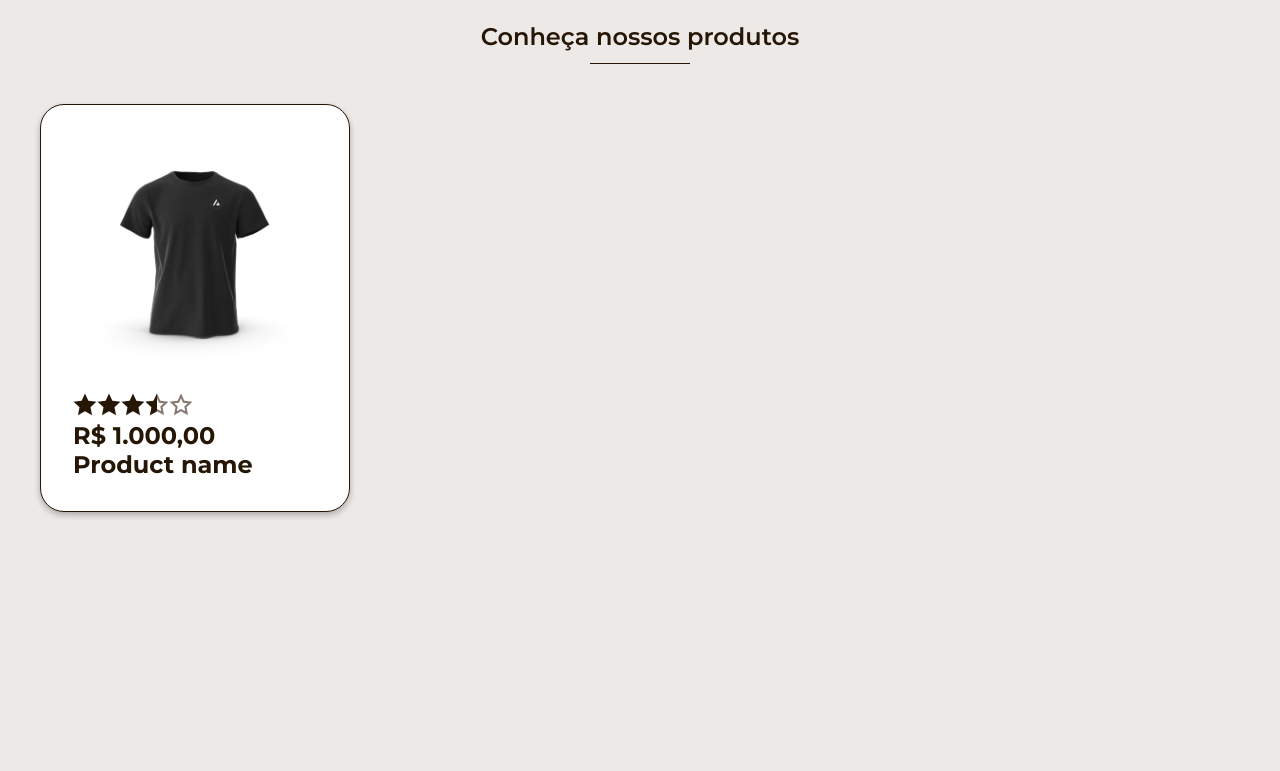
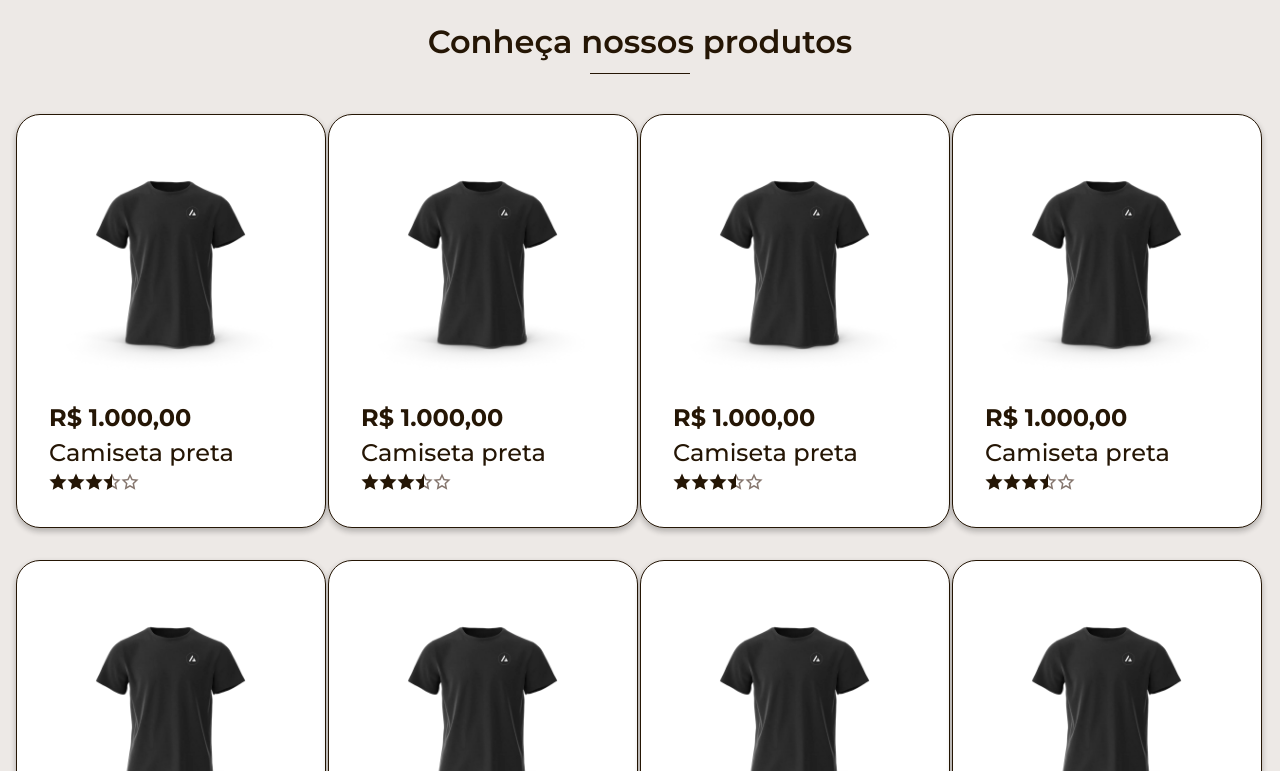
Before and after one commit to gabrielcasag/mengalvio-store, a Next.js app: page / in a window 1280 px wide. Shown: the part 489-1260 px from the top of the page. Before the commit the page ends 1041 px from the top, so only its background shows below. Built offline with nearby package versions, Linux system fonts and the light colour scheme.

Commit message:
🎨 rename Card to ProductCard and Rating to IconRating

```diff
--- a/src/components/Card/index.tsx
+++ /dev/null
@@ -1,65 +0,0 @@
-import Image from 'next/image'
-import Link from 'next/link'
-import React from 'react'
-
-import * as S from './styles'
-
-import img from '@/assets/product.png'
-import { Product } from '@/types/product'
-import Rating from '../Rating'
-
-const Card = () => {
-  const product: Product = {
-    id: '1234',
-    name: 'Product name',
-    description: 'Product description',
-    rating: 3.5,
-    images: [
-      {
-        url: '/assets/product.png',
-        altText: 'Shirt',
-        width: 1000,
-        height: 1000,
-      },
-    ],
-    price: {
-      value: 1000.0,
-      currencyCode: 'BRL',
-    },
-    slug: 'product-name',
-  }
-
-  return (
-    <Link href="#" passHref>
-      <S.Card>
-        <S.ImageWrapper id="cardImage">
-          <Image
-            alt={product.images[0].altText}
-            className="productImage"
-            src={product.images[0].url}
-            layout="intrinsic"
-            height={256}
-            width={256}
-          />
-        </S.ImageWrapper>
-
-        <S.ProductInfoWrapper>
-          <Rating precision={0.5} actualRate={product.rating} />
-          <h1>
-            {new Intl.NumberFormat('pt-BR', {
-              style: 'currency',
-              currency: product.price.currencyCode,
-            }).format(product.price.value)}
-          </h1>
-          <h2>{product.name}</h2>
-        </S.ProductInfoWrapper>
-
-        {/* <S.IconWrraper>
-          <RiArrowRightLine />
-        </S.IconWrraper> */}
-      </S.Card>
-    </Link>
-  )
-}
-
-export default Card
--- a/src/components/Card/styles.ts
+++ /dev/null
@@ -1,53 +0,0 @@
-import styled from 'styled-components'
-
-export const Card = styled.a`
-  margin: 40px;
-
-  background-color: ${({ theme }) => theme.colors.white};
-  border: 1px solid ${({ theme }) => theme.colors.brown};
-  display: flex;
-  flex-direction: column;
-  width: 100%;
-  height: 100%;
-  max-height: 448px;
-  max-width: 310px;
-  border-radius: 24px;
-
-  padding: 1rem;
-
-  cursor: pointer;
-
-  transition: all 0.3s ease;
-
-  box-shadow: rgba(0, 0, 0, 0.1) 0px 3px 6px, rgba(0, 0, 0, 0.18) 0px 3px 6px;
-
-  &:hover {
-    box-shadow: rgba(0, 0, 0, 0.15) 0px 10px 20px,
-      rgba(0, 0, 0, 0.2) 0px 6px 6px;
-
-    .productImage {
-      transform: scale(1.12);
-    }
-  }
-`
-export const ImageWrapper = styled.div`
-  transition: transform 0.3s ease;
-  border-radius: 24px;
-  width: 100%;
-  display: flex;
-  align-items: center;
-  justify-content: center;
-  overflow: hidden;
-
-  .productImage {
-    transition: transform 0.3s;
-  }
-`
-export const ProductInfoWrapper = styled.div`
-  color: ${({ theme }) => theme.colors.brown};
-  /* background: ${({ theme }) => theme.colors.beige}; */
-  padding: 1rem;
-  border-radius: 0 0 24px 24px;
-`
-
-export const IconWrraper = styled.div``
--- a/src/components/Rating/index.tsx
+++ b/src/components/IconRating/index.tsx
@@ -1,6 +1,6 @@
-import React, { useState, useRef, MouseEventHandler } from 'react'
+import React, { useState, useRef } from 'react'
 
-import { RiStarLine, RiStarHalfFill, RiStarFill } from 'react-icons/ri'
+import { RiStarLine, RiStarFill } from 'react-icons/ri'
 
 interface DivProps {
   [key: string]: any
--- /dev/null
+++ b/src/components/ProductCard/index.tsx
@@ -0,0 +1,74 @@
+import Image from 'next/image'
+import Link from 'next/link'
+import React, { useState } from 'react'
+
+import IconRating from '@/components/IconRating'
+import { Product } from '@/types/product'
+
+import * as S from './styles'
+import { RiArrowRightLine } from 'react-icons/ri'
+
+const product: Product = {
+  id: '1234',
+  name: 'Camiseta preta',
+  description: 'Camiseta de algodão 100% algodão',
+  rating: 3.5,
+  images: [
+    {
+      url: '/assets/product.png',
+      altText: 'Shirt',
+      width: 1000,
+      height: 1000,
+    },
+  ],
+  price: {
+    value: 1000.0,
+    currencyCode: 'BRL',
+  },
+  slug: 'product-name',
+}
+
+const ProductCard = () => {
+  const [isCardHovered, setIsCardHovered] = useState(false)
+
+  return (
+    <Link href="#" passHref>
+      <S.Card
+        onMouseEnter={() => setIsCardHovered(true)}
+        onMouseLeave={() => setIsCardHovered(false)}
+      >
+        <S.ImageWrapper id="cardImage">
+          <Image
+            alt={product.images[0].altText}
+            className="productImage"
+            src={product.images[0].url}
+            layout="intrinsic"
+            height={256}
+            width={256}
+          />
+        </S.ImageWrapper>
+
+        <S.ProductInfoWrapper>
+          <h1>
+            {new Intl.NumberFormat('pt-BR', {
+              style: 'currency',
+              currency: product.price.currencyCode,
+            }).format(product.price.value)}
+          </h1>
+          <h2>{product.name}</h2>
+          <IconRating
+            precision={0.5}
+            actualRate={product.rating}
+            iconSize={18}
+          />
+        </S.ProductInfoWrapper>
+
+        <S.IconWrraper isCardHovered={isCardHovered}>
+          <RiArrowRightLine />
+        </S.IconWrraper>
+      </S.Card>
+    </Link>
+  )
+}
+
+export default ProductCard
--- /dev/null
+++ b/src/components/ProductCard/styles.ts
@@ -0,0 +1,86 @@
+import styled, { css } from 'styled-components'
+
+export const Card = styled.a`
+  background-color: ${({ theme }) => theme.colors.white};
+  border: 1px solid ${({ theme }) => theme.colors.brown};
+  display: flex;
+  flex-direction: column;
+  width: 100%;
+  height: 100%;
+  max-height: 448px;
+  max-width: 310px;
+  border-radius: 24px;
+  position: relative;
+  overflow: hidden;
+
+  padding: 1rem;
+
+  cursor: pointer;
+
+  transition: all 0.3s ease;
+
+  box-shadow: rgba(0, 0, 0, 0.1) 0px 3px 6px, rgba(0, 0, 0, 0.18) 0px 3px 6px;
+
+  &:hover {
+    box-shadow: rgba(0, 0, 0, 0.15) 0px 10px 20px,
+      rgba(0, 0, 0, 0.2) 0px 6px 6px;
+
+    .productImage {
+      transform: scale(1.12);
+    }
+  }
+`
+export const ImageWrapper = styled.div`
+  transition: transform 0.3s ease;
+  border-radius: 24px;
+  width: 100%;
+  display: flex;
+  align-items: center;
+  justify-content: center;
+  overflow: hidden;
+
+  .productImage {
+    transition: transform 0.3s;
+  }
+`
+export const ProductInfoWrapper = styled.div`
+  color: ${({ theme }) => theme.colors.brown};
+  /* background: ${({ theme }) => theme.colors.beige}; */
+  padding: 1rem;
+  border-radius: 0 0 24px 24px;
+  display: flex;
+  flex-direction: column;
+  row-gap: 0.4rem;
+
+  > h2 {
+    font-weight: 500;
+  }
+`
+
+interface IconWrapperProps {
+  isCardHovered: boolean
+}
+
+export const IconWrraper = styled.div<IconWrapperProps>`
+  position: absolute;
+  bottom: 1rem;
+  right: 1rem;
+
+  background-color: ${({ theme }) => theme.colors.choco};
+  color: white;
+  padding: 1rem;
+  border-radius: 100%;
+
+  display: flex;
+  align-items: center;
+  justify-content: center;
+
+  transform: translateY(300%);
+  transition: transform 0.3s;
+
+  ${({ isCardHovered }) =>
+    isCardHovered &&
+    css`
+      transform: translateY(0);
+    `}
+`
--- a/src/pages/index.tsx
+++ b/src/pages/index.tsx
@@ -6,7 +6,7 @@ import SEO from '@/layouts/SEO'
 import Banner from '@/layouts/Banner'
 
 import * as S from '../styles/pages/Home/styles'
-import Card from '@/components/Card'
+import ProductCard from '@/components/ProductCard'
 
 export default function Home() {
   const [isMenuMobileOpen, setIsMenuMobileOpen] = useState(false)
@@ -25,9 +25,28 @@ export default function Home() {
       <main>
         <Banner />
 
-        <section>
-          <S.SectionTitle>Conheça nossos produtos</S.SectionTitle>
-          <Card />
+        <S.SectionTitle>Conheça nossos produtos</S.SectionTitle>
+        <section
+          style={{
+            display: 'grid',
+            maxWidth: '1280px',
+            margin: '0 auto',
+            gridTemplateColumns: 'repeat(auto-fit, minmax(310px, 1fr))',
+            justifyContent: 'center',
+            alignItems: 'center',
+            padding: '1rem',
+            rowGap: '2rem',
+          }}
+        >
+          <ProductCard />
+          <ProductCard />
+          <ProductCard />
+          <ProductCard />
+          <ProductCard />
+          <ProductCard />
+          <ProductCard />
+          <ProductCard />
+          <ProductCard />
         </section>
       </main>
     </>
```
